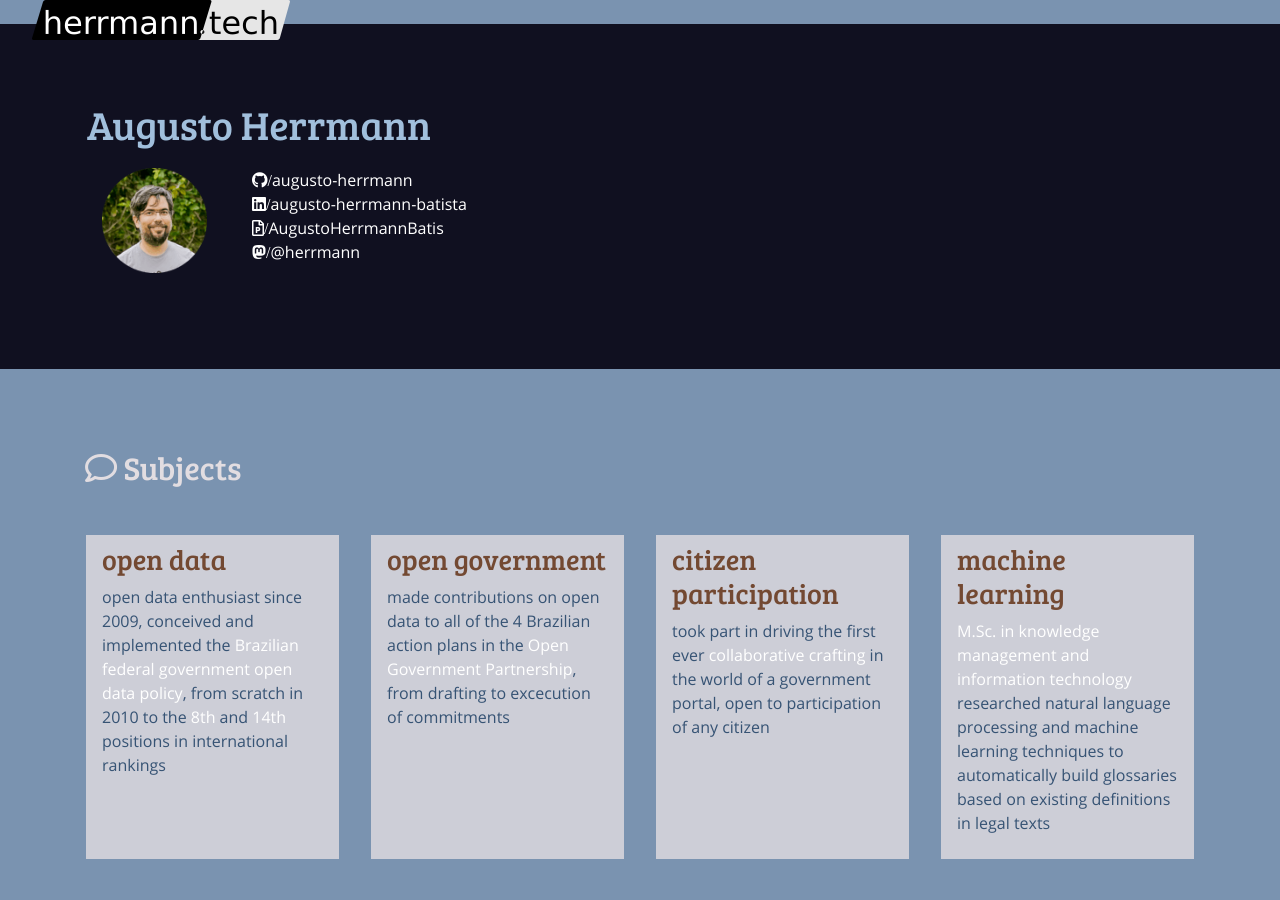
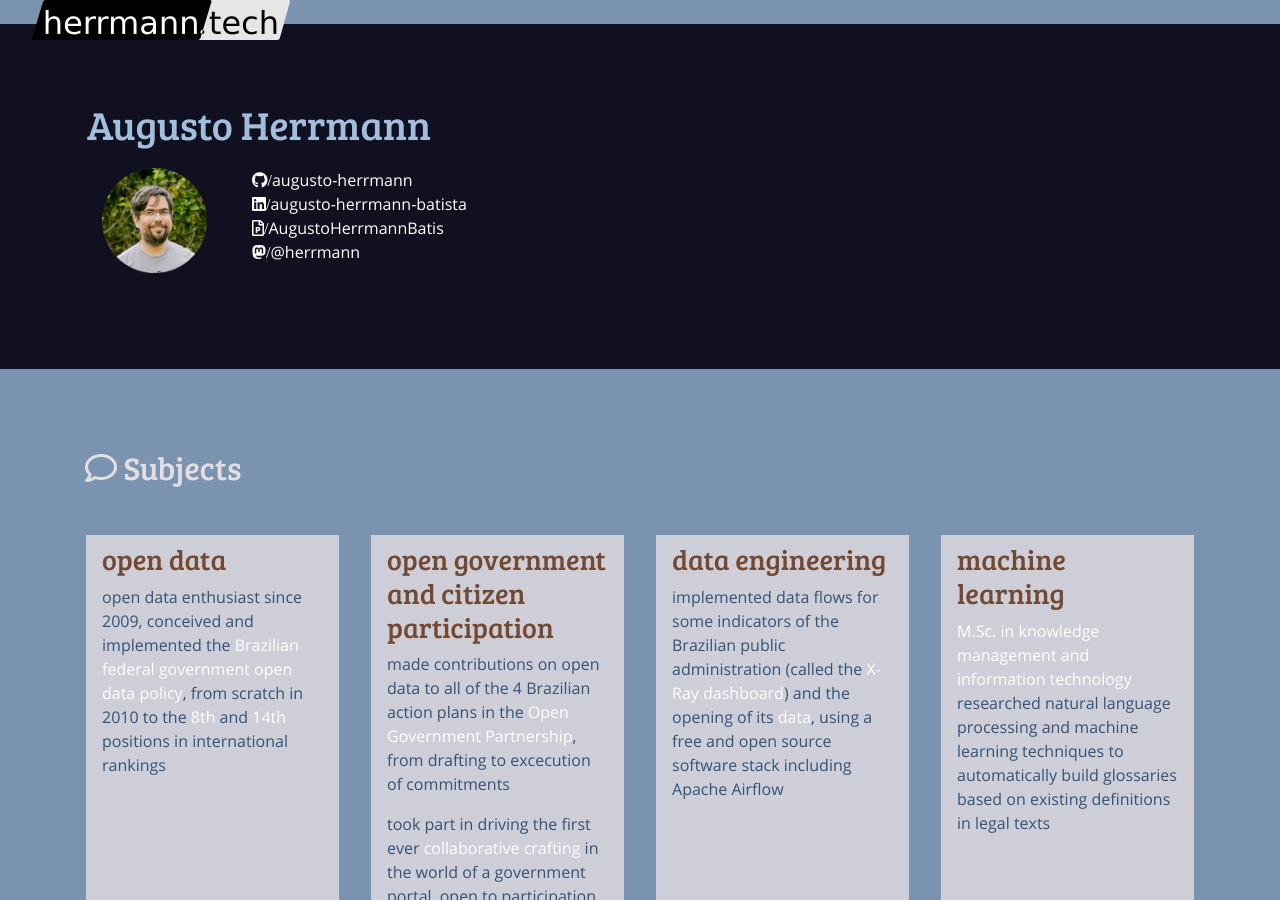
Before and after one commit to augusto-herrmann/augusto-herrmann.github.io, a Jekyll site: the page built from en/index.md, in a window 1280 px wide and 900 px high. Built offline with Jekyll 4.4.1, drawn with Linux system fonts in a browser that asks for light colours; nearby versions of some CDN libraries.

Commit message:
add data engineering background

```diff
--- a/en/index.md
+++ b/en/index.md
@@ -20,17 +20,23 @@ themes:
     [14th](https://opendatabarometer.org/country-detail/?_year=2017&indicator=ODB&detail=BRA)
     positions in international rankings
   - |
-    ### open government
+    ### open government and citizen participation
 
     made contributions on open data to all of the 4 Brazilian action
     plans in the [Open Government Partnership](https://www.opengovpartnership.org/),
     from drafting to excecution of commitments
-  - |
-    ### citizen participation
 
     took part in driving the first ever
     [collaborative crafting](http://dados.gov.br/pagina/processo-de-participacao-social-da-inda)
     in the world of a government portal, open to participation of any citizen
+  - |
+    ### data engineering
+
+    implemented data flows for some indicators of the Brazilian public
+    administration (called the [X-Ray dashboard](https://www.gov.br/raio-x))
+    and the opening of its
+    [data](https://dados.gov.br/dataset/raio-x-da-administracao-publica-federal),
+    using a free and open source software stack including Apache Airflow
   - |
     ### machine learning
 
```
Also changed, not shown: pt/index.md (+9 -3 lines).
